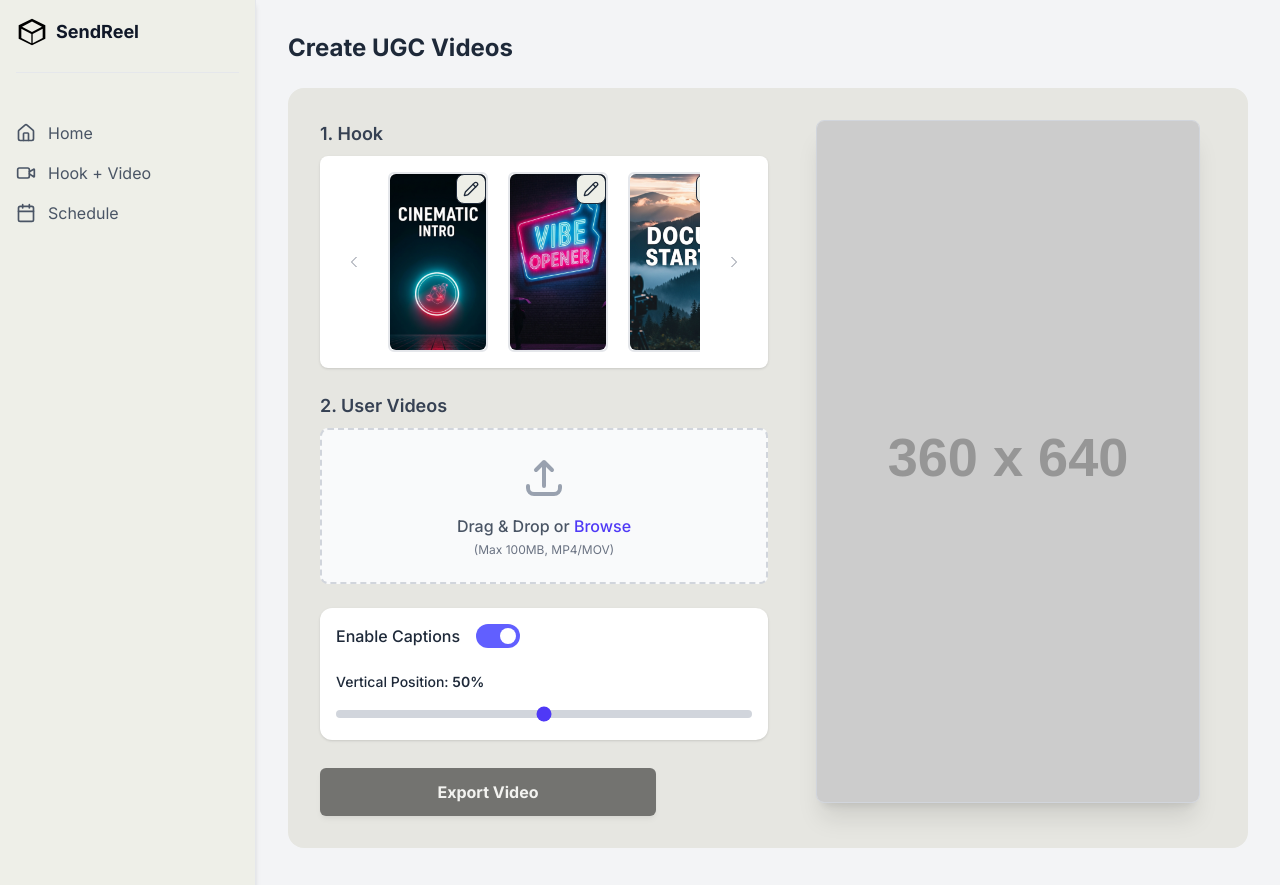
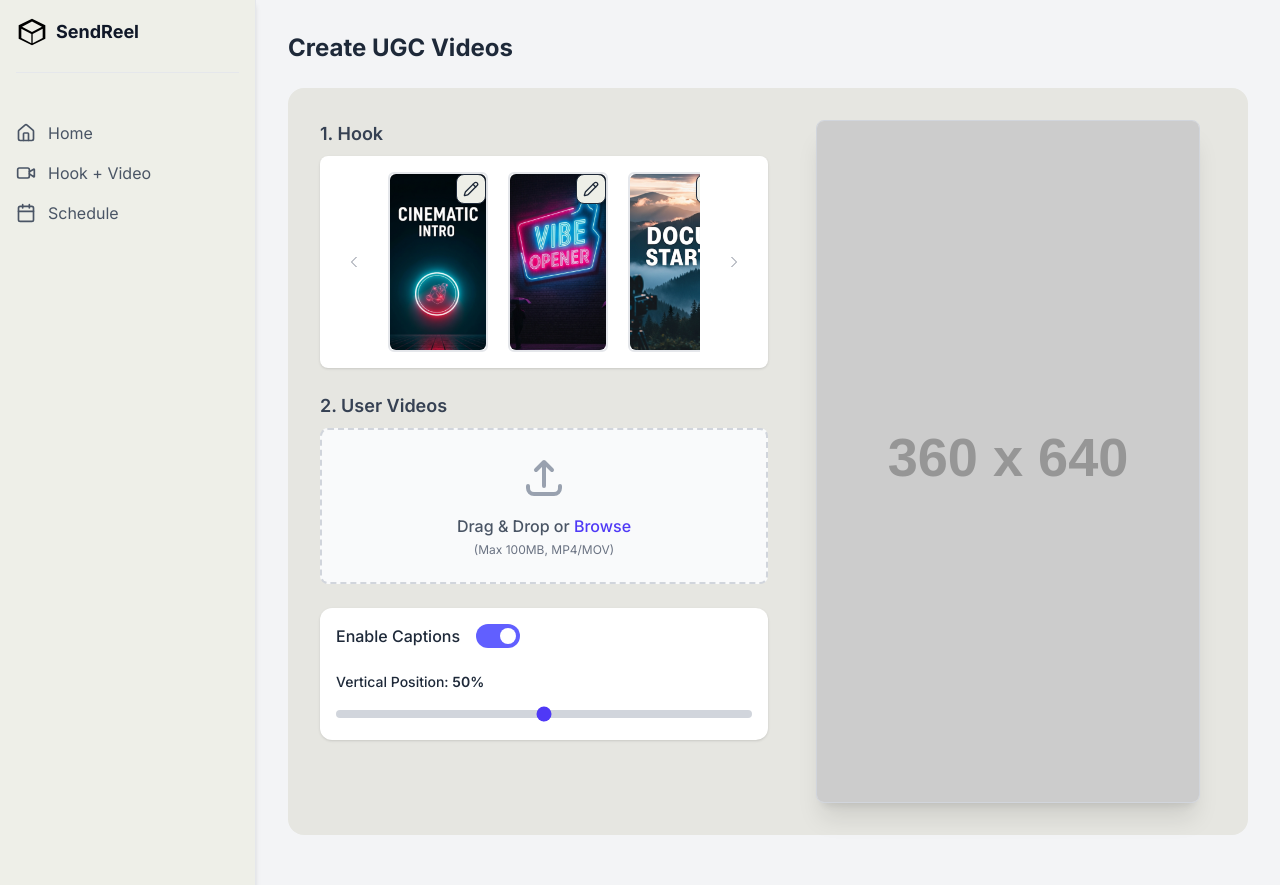
Before and after one commit to seraph14/send-reel, a Next.js app: page /create in a window 1280 px wide. Shown: the top 885 px of the page. Built offline with nearby package versions, Linux system fonts and the light colour scheme.

Commit message:
fix: center caption horizontally

```diff
--- a/app/create/page.tsx
+++ b/app/create/page.tsx
@@ -26,10 +26,8 @@ export default function CreateVideoPage() {
     aiHookVideoUrl,
     captions,
     isLoading,
-    downloadLink,
     generateAIHook,
     generateCaptions,
-    exportVideo,
     uploadVideoToApi,
     myVideos,
   } = useVideoGeneration();
@@ -176,7 +174,7 @@ export default function CreateVideoPage() {
           </div>
 
           {/* Export Button */}
-          <div className="mt-1 space-y-4">
+          {/* <div className="mt-1 space-y-4">
             <button
               onClick={() =>
                 exportVideo(
@@ -191,8 +189,8 @@ export default function CreateVideoPage() {
             >
               {"Export Video"}
             </button>
-          </div>
-          {downloadLink && (
+          </div> */}
+          {/* {downloadLink && (
             <div className="mt-4 text-center">
               <p className="text-green-600 font-semibold mb-2">
                 Video Exported!
@@ -206,7 +204,7 @@ export default function CreateVideoPage() {
                 Download Video
               </a>
             </div>
-          )}
+          )} */}
         </div>
 
         {/* Right Column - Video Preview */}
--- a/components/AIHookSelector.tsx
+++ b/components/AIHookSelector.tsx
@@ -123,6 +123,7 @@ const AIHookSelector = ({
           onClose={() => setPromptHook(null)}
           onSave={(newPrompt) => {
             handlePrompt(newPrompt);
+            handleHookClick(promptHook);
           }}
           description={promptHook.description}
           hookName={promptHook.name}
--- a/remotion/compositions/MainVideo.tsx
+++ b/remotion/compositions/MainVideo.tsx
@@ -125,7 +125,7 @@ export const MainVideo = ({
         </Sequence>
         {/* Captions overlay */}
         <AbsoluteFill
-          className="flex justify-center px-8"
+          className="flex justify-center items-center px-auto"
           style={{
             opacity: captionOpacity,
             transform: `translateY(${captionYOffset - 50}%)`, // or `${captionYOffset}px` if you're using pixels
```
